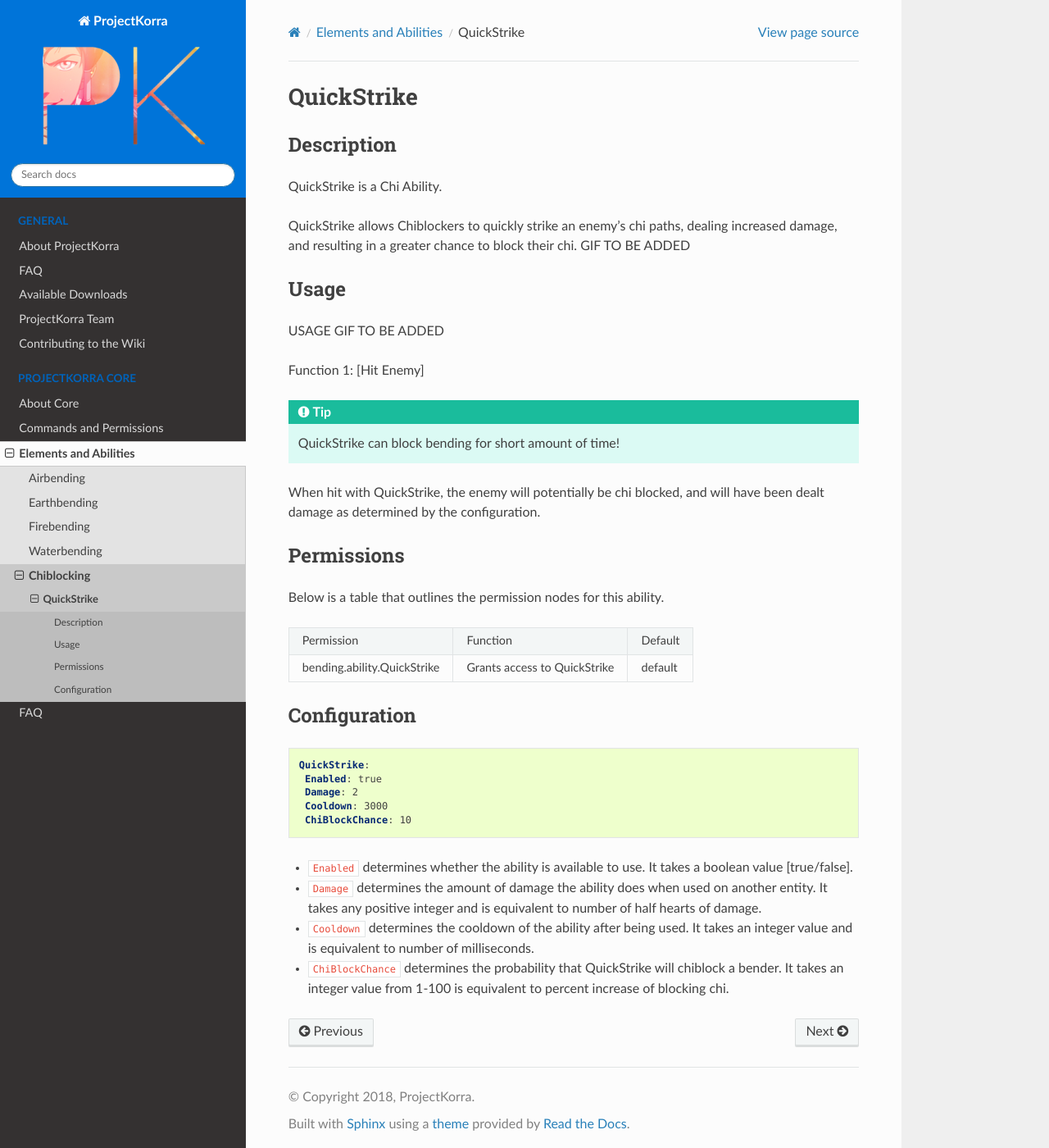
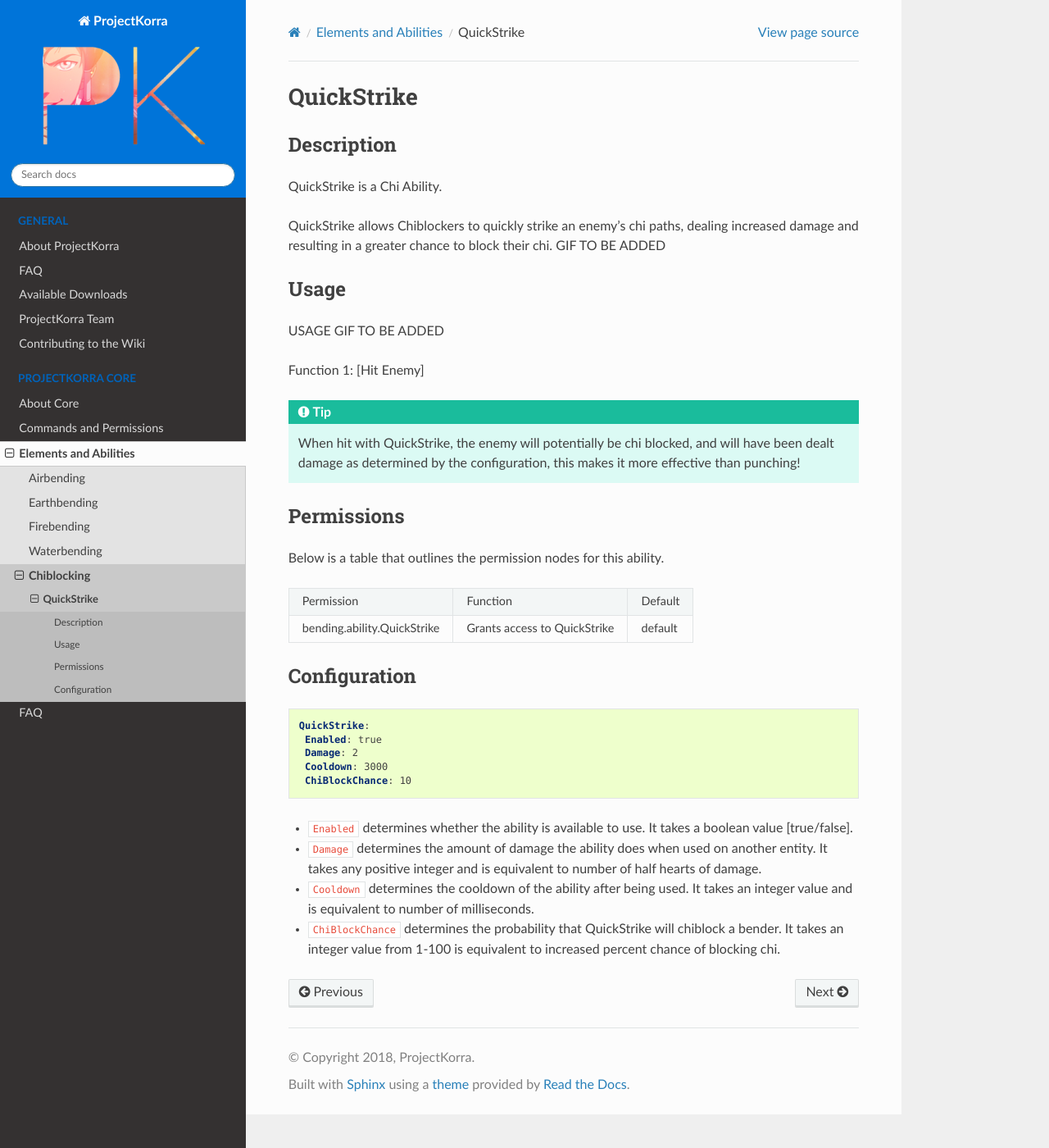
Before and after one commit to ProjectKorra/ProjectKorraWiki, a Sphinx documentation site: the page built from source/pkcore/abilitypages/chi/quickstrike.rst, in a window 1280 px wide and 1400 px high. Shown: the whole window at 82% size. Built offline with Sphinx 7.4.7 and the Read the Docs theme 2.0.0, drawn with Linux system fonts in a browser that asks for light colours.

Commit message:
Update quickstrike.rst

```diff
--- a/source/pkcore/abilitypages/chi/quickstrike.rst
+++ b/source/pkcore/abilitypages/chi/quickstrike.rst
@@ -8,7 +8,7 @@
 
 QuickStrike is a Chi Ability.
 
-QuickStrike allows Chiblockers to quickly strike an enemy's chi paths, dealing increased damage, and resulting in a greater chance to block their chi. GIF TO BE ADDED
+QuickStrike allows Chiblockers to quickly strike an enemy's chi paths, dealing increased damage and resulting in a greater chance to block their chi. GIF TO BE ADDED
 
 
 Usage
@@ -18,9 +18,9 @@
 
 Function 1: [Hit Enemy]
 
-.. tip:: QuickStrike can block bending for short amount of time!
+.. tip:: When hit with QuickStrike, the enemy will potentially be chi blocked, and will have been dealt damage as determined by the configuration, this makes it more effective than punching!
 
-When hit with QuickStrike, the enemy will potentially be chi blocked, and will have been dealt damage as determined by the configuration.
+
 
 
 Permissions
@@ -50,7 +50,7 @@
 * ``Enabled`` determines whether the ability is available to use. It takes a boolean value [true/false].
 * ``Damage`` determines the amount of damage the ability does when used on another entity. It takes any positive integer and is equivalent to number of half hearts of damage.
 * ``Cooldown`` determines the cooldown of the ability after being used. It takes an integer value and is equivalent to number of milliseconds.
-* ``ChiBlockChance`` determines the probability that QuickStrike will chiblock a bender. It takes an integer value from 1-100 is equivalent to percent increase of blocking chi.
+* ``ChiBlockChance`` determines the probability that QuickStrike will chiblock a bender. It takes an integer value from 1-100 is equivalent to increased percent chance of blocking chi.
 
 
 .. |ABILNAMEHERE1| figure: abilnamegif1.png
```
